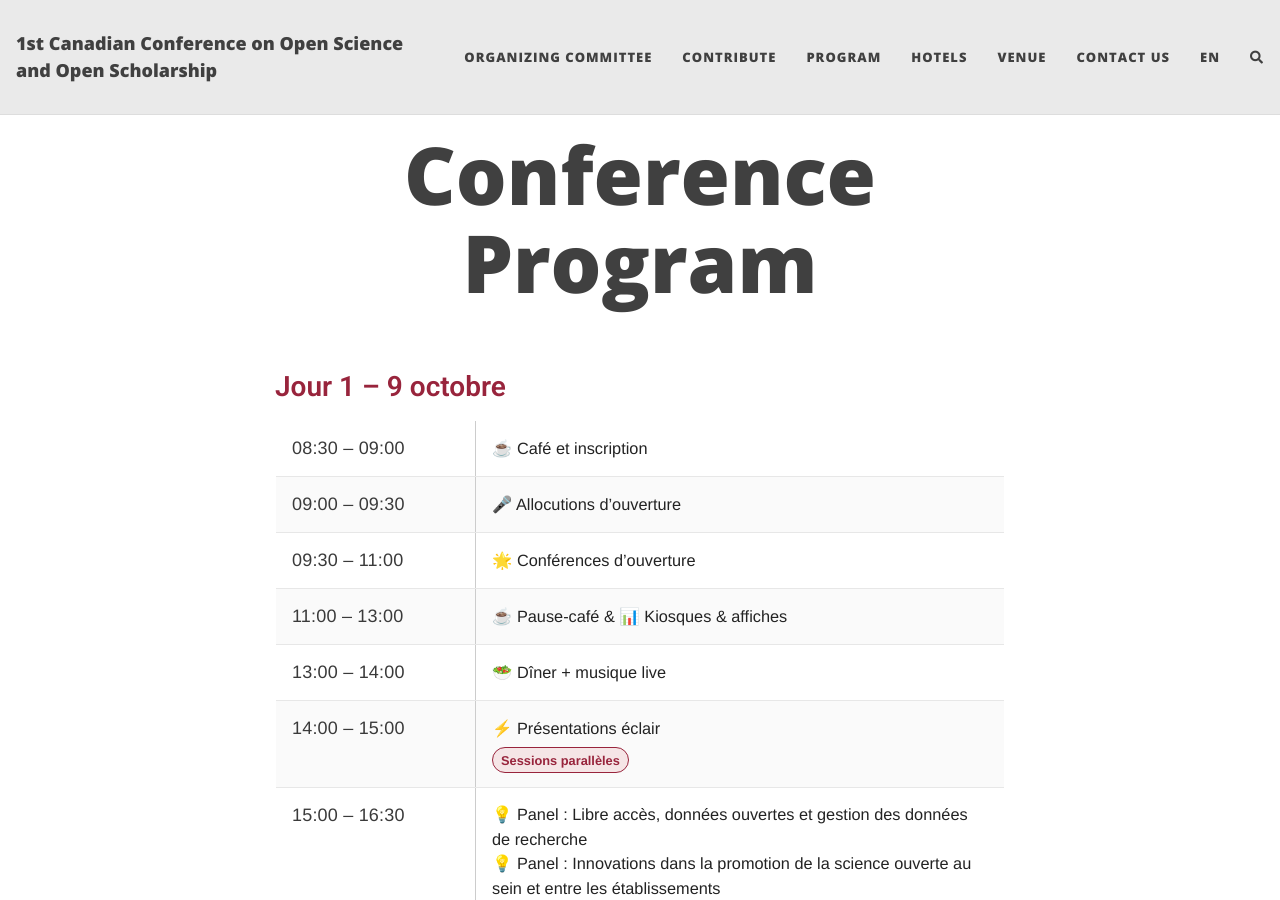
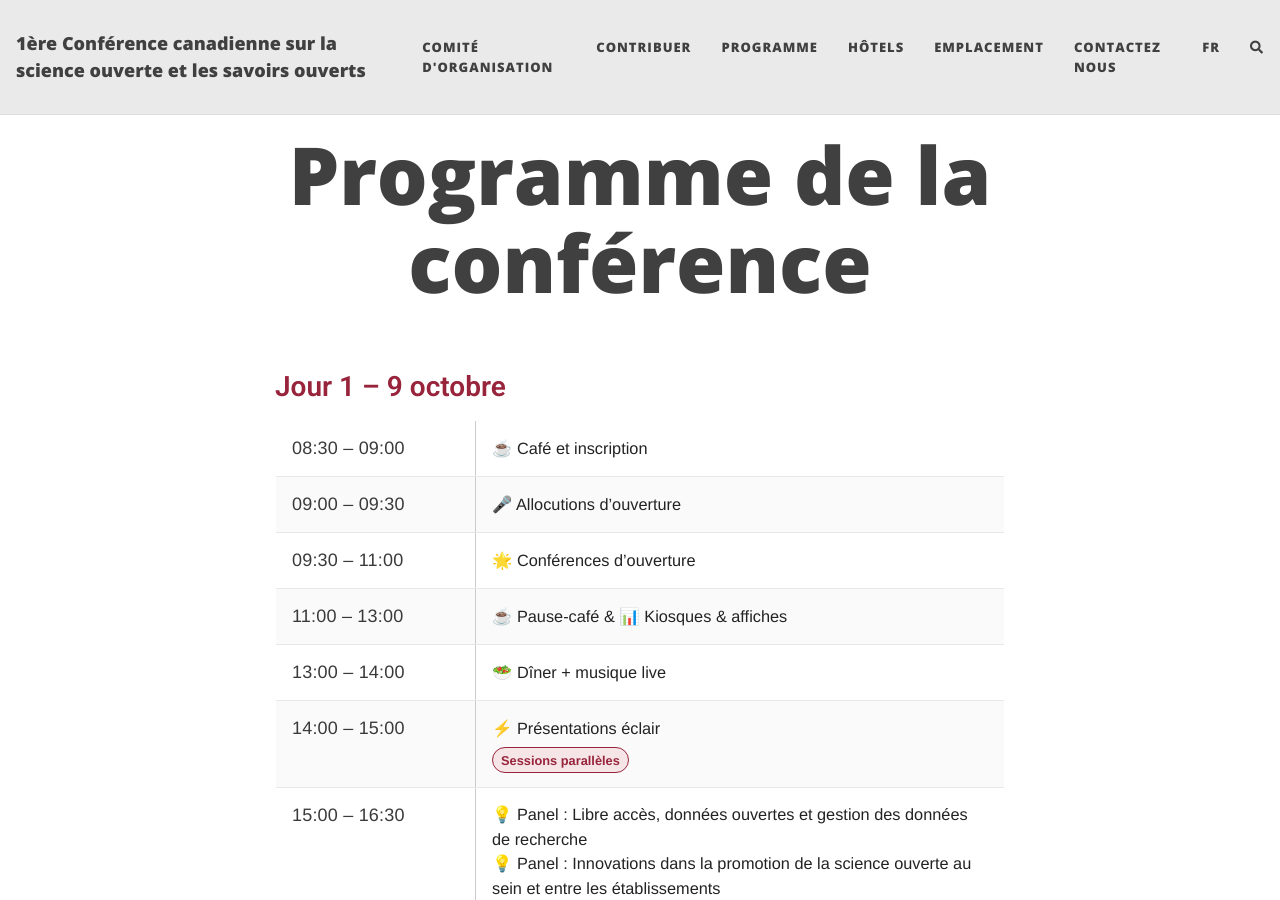
Before and after one commit to oscanada/oscanada.github.io, a Jekyll site: the page built from fr/program.html, in a window 1280 px wide and 900 px high. Built offline with Jekyll 4.4.1, drawn with Linux system fonts in a browser that asks for light colours; nearby versions of some CDN libraries; comment, search, counter and statistics services are not loaded.

Commit message:
Update program

```diff
--- a/en/program.html
+++ b/en/program.html
@@ -1,9 +1,9 @@
 ---
 layout: page
 title: Conference Program
-lang : fr
-permalink: /fr/programme
-slug: programme
+lang : en
+permalink: /en/program
+slug: program
 cover-img:
 ---
 <!DOCTYPE html>
--- a/fr/program.html
+++ b/fr/program.html
@@ -1,9 +1,9 @@
 ---
 layout: page
-title: Conference Program
-lang : en
-permalink: /en/program
-slug: program
+title: Programme de la conférence
+lang : fr
+permalink: /fr/programme
+slug: programme
 cover-img:
 ---
 <!DOCTYPE html>
```
Also changed, not shown: en/call_for_contributions.md (+1 -1 lines), fr/call_for_contributions.md (+1 -1 lines).
